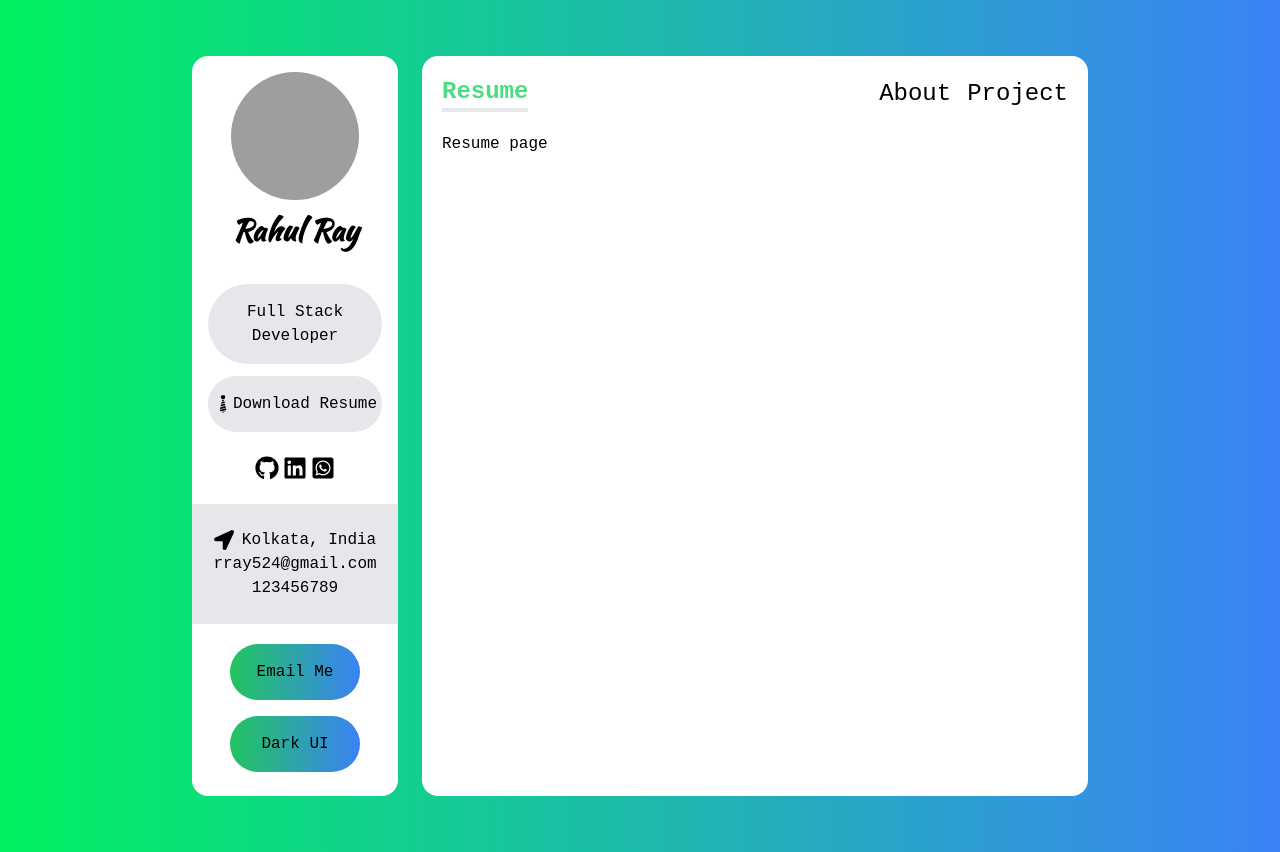
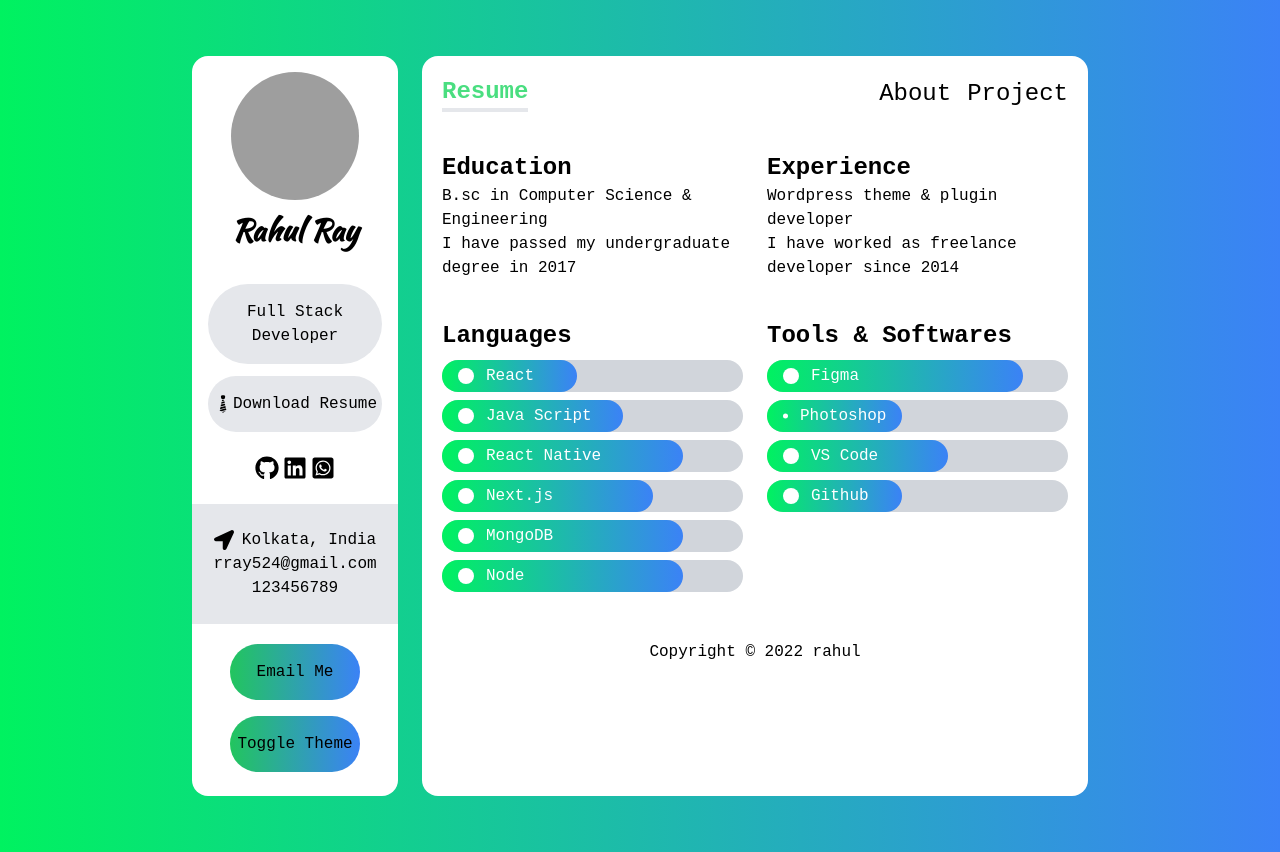
Before and after one commit to rray524/portfolio-js, a Next.js app: page /resume in a window 1280 px wide. Built offline with nearby package versions, Linux system fonts and the light colour scheme; grey boxes are pictures that could not be loaded.

Commit message:
resume & dark toggle activated

```diff
--- /dev/null
+++ b/components/Bar.tsx
@@ -0,0 +1,20 @@
+import { FunctionComponent } from "react"
+import { Skill } from "../type"
+
+const Bar: FunctionComponent<{ value: Skill }> = ({ value: { Icon, name, level } }) => {
+    const bar_width = `${level}%`;
+    return (
+        <div className="my-2 text-white bg-gray-300 rounded-full">
+            <div
+                className="flex items-center px-4 py-1 rounded-full bg-gradient-to-r from-green to-blue-500"
+                style={{
+                    width: bar_width,
+                }}
+            >
+                <Icon className="mr-3" /> {name}
+            </div>
+        </div>
+    )
+}
+
+export default Bar
--- a/components/ServiceCard.tsx
+++ b/components/ServiceCard.tsx
@@ -9,10 +9,10 @@ const ServiceCard: FunctionComponent<{ service: Service }> = ({ service: { Icon,
         }
     }
     return (
-        <div className="flex items-center bg-gray-200 rounded-2xl p-3 space-x-4">
+        <div className="flex items-center bg-gray-200 rounded-2xl p-3 space-x-4 dark:bg-dark-200 dark:bg-black-500">
             <Icon className="w-14 h-14 text-regal-green" />
             <div className="service_details">
-                <h4 className="font-bold text-zinc-800 text-xl">{title}</h4>
+                <h4 className="font-bold text-zinc-800 text-xl dark:text-white">{title}</h4>
                 <p dangerouslySetInnerHTML={createMarkup()} />
             </div>
         </div>
--- a/components/Sidebar.tsx
+++ b/components/Sidebar.tsx
@@ -1,15 +1,21 @@
 
 import { GiTie } from "react-icons/gi";
 import { FaLocationArrow, FaGithub, FaLinkedin, FaWhatsappSquare } from "react-icons/fa";
+import { useTheme } from "next-themes";
 
 const Sidebar = () => {
+    const { theme, setTheme } = useTheme();
+
+    const changeTheme = () => {
+        setTheme(theme === "light" ? "dark" : "light");
+    };
     return (
         <div>
             <div className="img">
                 <img className="w-32 h-32 rounded-full mx-auto" src="https://rahul-wp.com/wp-content/uploads/2021/11/me3.jpg" alt="img avatar" />
             </div>
             <h1 className="text-3xl font-bold pt-1 lg:pt-3 font-kaushan">Rahul Ray</h1>
-            <div className="bio-details pt-5 lg:pt-9">
+            <div className="bio-details pt-5 lg:pt-9 dark:bg-dark-200 dark:bg-black-500">
                 <h4 className="rounded-full bg-gray-200 py-4">Full Stack Developer</h4>
                 <a href="#">
                     <div className="resume flex items-center justify-center rounded-full bg-gray-200 py-4 mt-3">
@@ -23,7 +29,7 @@ const Sidebar = () => {
                 <a href="#"><FaLinkedin className="w-6 h-6" /></a>
                 <a href="#"><FaWhatsappSquare className="w-6 h-6" /></a>
             </div>
-            <div className='address py-5 lg:py-6 bg-gray-200' style={{ marginLeft: '-1rem', marginRight: "-1rem" }}>
+            <div className='address py-5 lg:py-6 bg-gray-200 dark:bg-dark-200 dark:bg-black-500' style={{ marginLeft: '-1rem', marginRight: "-1rem" }}>
                 <div className="location flex items-center justify-center space-x-2">
                     <FaLocationArrow className="w-5 h-5" />
                     <h6 className=""> Kolkata, India</h6>
@@ -33,7 +39,7 @@ const Sidebar = () => {
             </div>
             <div className="contact pt-3">
                 <button className="bg-gradient-to-r from-green-500 to-blue-500 w-9/12 py-4 rounded-full my-2" onClick={() => window.open('mailto:rray524@gmail.com')}>Email Me</button><br />
-                <button className="bg-gradient-to-r from-green-500 to-blue-500 w-9/12 py-4 rounded-full my-2">Dark UI</button>
+                <button onClick={changeTheme} className="bg-gradient-to-r from-green-500 to-blue-500 w-9/12 py-4 rounded-full my-2">Toggle Theme</button>
             </div>
         </div>
     )
--- a/data.ts
+++ b/data.ts
@@ -2,7 +2,8 @@ import { RiComputerLine } from "react-icons/ri";
 import { FaServer } from "react-icons/fa";
 import { AiOutlineAntDesign, AiOutlineApi } from "react-icons/ai";
 import { MdDeveloperMode } from "react-icons/md";
-import { Service } from "./type";
+import { Service, Skill } from "./type";
+import { BsCircleFill } from "react-icons/bs";
 
 export const services: Service[] = [
     {
@@ -41,3 +42,59 @@ export const services: Service[] = [
             "Lorem ipsum dolor sit amet consectetur adipisicing elit. Hic quis minima autem!",
     },
 ];
+
+export const languages: Skill[] = [
+    {
+        Icon: BsCircleFill,
+        name: "React",
+        level: "45",
+    },
+    {
+        Icon: BsCircleFill,
+        name: "Java Script",
+        level: "60",
+    },
+    {
+        Icon: BsCircleFill,
+        name: "React Native",
+        level: "80",
+    },
+    {
+        Icon: BsCircleFill,
+        name: "Next.js",
+        level: "70",
+    },
+    {
+        Icon: BsCircleFill,
+        name: "MongoDB",
+        level: "80",
+    },
+    {
+        Icon: BsCircleFill,
+        name: "Node",
+        level: "80",
+    },
+];
+
+export const tools: Skill[] = [
+    {
+        Icon: BsCircleFill,
+        name: "Figma",
+        level: "85",
+    },
+    {
+        Icon: BsCircleFill,
+        name: "Photoshop",
+        level: "45",
+    },
+    {
+        Icon: BsCircleFill,
+        name: "VS Code",
+        level: "60",
+    },
+    {
+        Icon: BsCircleFill,
+        name: "Github",
+        level: "45",
+    },
+];
--- a/package.json
+++ b/package.json
@@ -9,6 +9,7 @@
   },
   "dependencies": {
     "next": "12.0.7",
+    "next-themes": "0.0.15",
     "react": "17.0.2",
     "react-dom": "17.0.2",
     "react-icons": "^4.3.1"
--- a/pages/_app.tsx
+++ b/pages/_app.tsx
@@ -1,17 +1,22 @@
+import { ThemeProvider } from 'next-themes'
 import Navbar from '../components/Navbar'
 import Sidebar from '../components/Sidebar'
 import '../styles/globals.css'
 
 function MyApp({ Component, pageProps }) {
-  return <div className="grid grid-cols-12 gap-6 px-5 lg:px-48 my-14">
-    <div className="col-span-12 p-4 text-center bg-white lg:col-span-3 rounded-2xl">
-      <Sidebar />
+  return <ThemeProvider attribute='class'>
+    <div className="grid grid-cols-12 gap-6 px-5 lg:px-48 my-14">
+      <div className="col-span-12 p-4 text-center bg-white lg:col-span-3 rounded-2xl dark:bg-dark-200 dark:bg-black-500">
+        <Sidebar />
+      </div>
+      <div className="col-span-12 bg-white lg:col-span-9 rounded-2xl dark:bg-dark-200 dark:bg-black-500">
+        <Navbar />
+        <Component {...pageProps} />
+        <p className='text-center my-5'>Copyright © 2022 rahul</p>
+      </div>
     </div>
-    <div className="col-span-12 bg-white lg:col-span-9 rounded-2xl">
-      <Navbar />
-      <Component {...pageProps} />
-    </div>
-  </div>
+  </ThemeProvider>
+
 }
 
 export default MyApp
--- a/pages/_document.tsx
+++ b/pages/_document.tsx
@@ -8,7 +8,7 @@ class MyDocument extends Document {
                 <Head>
                     <link href="https://fonts.googleapis.com/css2?family=Kaushan+Script&family=Poppins:wght@400;500;600;700;800&family=Urbanist:ital,wght@0,100;0,200;0,300;0,400;0,500;0,600;0,700;0,800;0,900;1,100;1,300;1,400;1,500;1,600;1,700;1,800;1,900&display=swap" rel="stylesheet" />
                 </Head>
-                <body className='bg-gradient-to-r from-regal-green to to-blue-500'>
+                <body className='bg-gradient-to-r from-regal-green to to-blue-500 dark:from-dark-500 dark:to-dark-700 dark:text-white'>
                     <Main />
                     <NextScript />
                 </body>
--- a/pages/index.tsx
+++ b/pages/index.tsx
@@ -5,8 +5,8 @@ const index = () => {
   return (
     <div className="px-5">
       <p>I build one pager component based React UI application. I am relying on Firebase for USER authentication. I use node.js server on the Back End and host this to Heroku. I use MongoDB to store data on database and find them on client side through REST API.</p>
-      <h4 className="text-xl py-6 text-black font-bold">What I am doing</h4>
-      <div className="bg-gray-400 my-3 grid sm:grid-cols-1 lg:grid-cols-2 gap-4 p-5" style={{ marginLeft: '-1.3rem', marginRight: '-1.3rem' }}>
+      <h4 className="text-xl py-6 text-black font-bold dark:text-white">What I am doing</h4>
+      <div className="bg-gray-400 my-3 grid sm:grid-cols-1 lg:grid-cols-2 gap-4 p-5 dark:bg-dark-200 dark:bg-black-500" style={{ marginLeft: '-1.3rem', marginRight: '-1.3rem' }}>
         {
           services.map((service, idx) => (
             <ServiceCard key={idx} service={service} />
--- a/pages/resume.tsx
+++ b/pages/resume.tsx
@@ -1,8 +1,43 @@
+import Bar from "../components/Bar"
+import { languages, tools } from "../data"
+
 const resume = () => {
-    return (
-        <div className="px-5">
-            Resume page
+    return (<>
+        <div className="px-5 grid md:grid-cols-2 gap-6 py-5">
+            <div className="education">
+                <h5 className="text-2xl font-bold">Education</h5>
+                <p>B.sc in Computer Science & Engineering</p>
+                <p>I have passed my undergraduate degree in 2017</p>
+            </div>
+            <div className="experience">
+                <h5 className="text-2xl font-bold">Experience</h5>
+                <p>Wordpress theme & plugin developer</p>
+                <p>I have worked as freelance developer since 2014</p>
+            </div>
         </div>
+        <div className="px-5 grid md:grid-cols-2 gap-6 py-5">
+            <div className="language">
+                <h5 className="text-2xl font-bold">Languages</h5>
+                <div className="my-2">
+                    {
+                        languages.map((language, idx) => (
+                            <Bar value={language} key={idx} />
+                        ))
+                    }
+                </div>
+            </div>
+            <div className="softwares">
+                <h5 className="text-2xl font-bold">Tools & Softwares</h5>
+                <div className="my-2">
+                    {
+                        tools.map((tool, idx) => (
+                            <Bar value={tool} key={idx} />
+                        ))
+                    }
+                </div>
+            </div>
+        </div>
+    </>
     )
 }
 
--- a/tailwind.config.js
+++ b/tailwind.config.js
@@ -1,4 +1,5 @@
 module.exports = {
+  darkMode: 'class',
   content: [
     "./pages/**/*.tsx",
     "./components/**/*.tsx",
@@ -10,6 +11,14 @@ module.exports = {
     extend: {
       colors: {
         'regal-green': '#00f260',
+        dark: {
+          DEFAULT: "#010101",
+          100: "#0a0b0e",
+          200: "#16181d",
+          300: "#16181d",
+          500: "#0f1115",
+          700: "#202125",
+        },
       },
     },
   },
--- a/type.ts
+++ b/type.ts
@@ -5,3 +5,9 @@ export interface Service {
     title: string;
     about: string;
 }
+
+export interface Skill {
+    Icon: IconType;
+    name: string;
+    level: string;
+}
```
Also changed, not shown: 1 other file (tests, documents, lock files or other folders).
